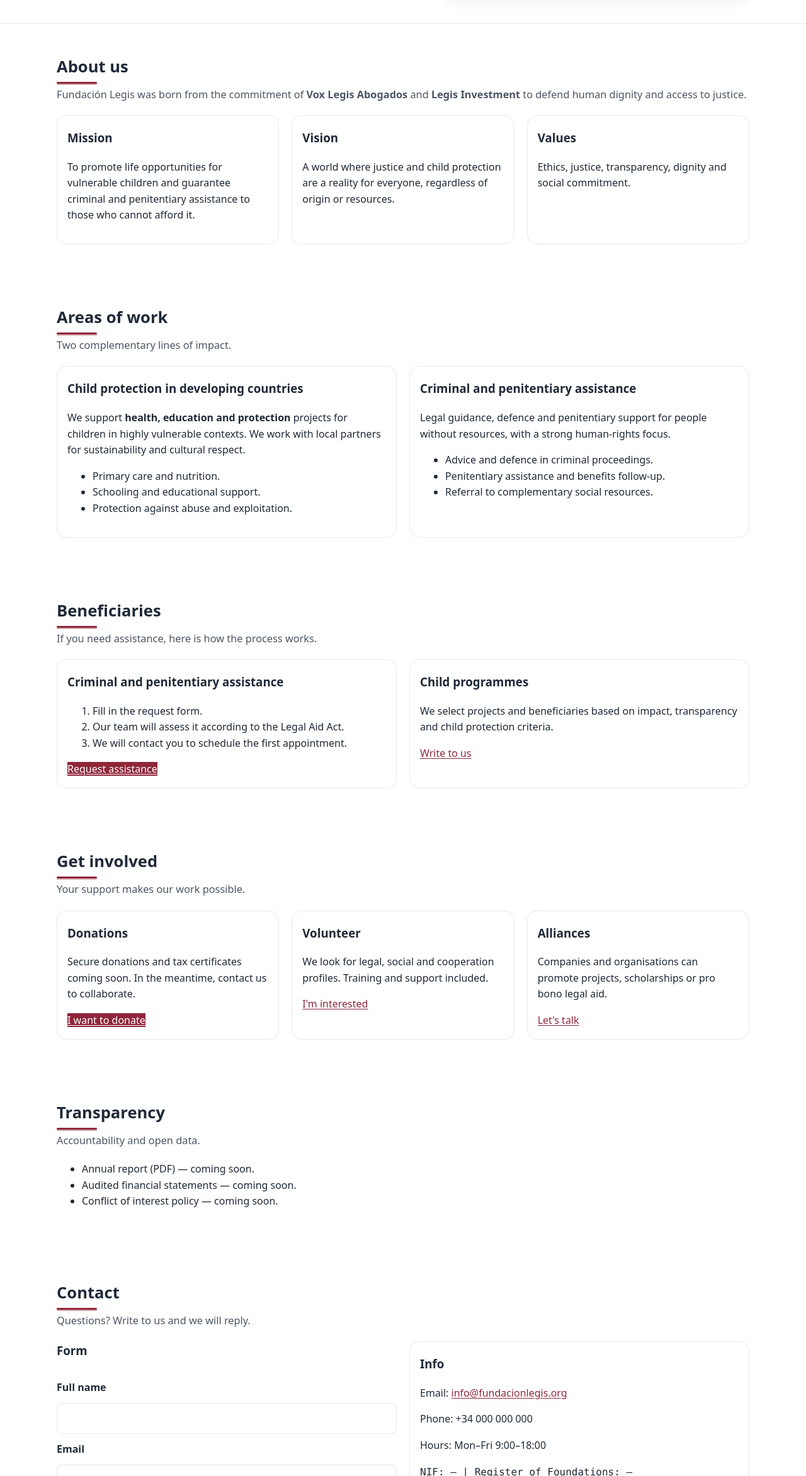
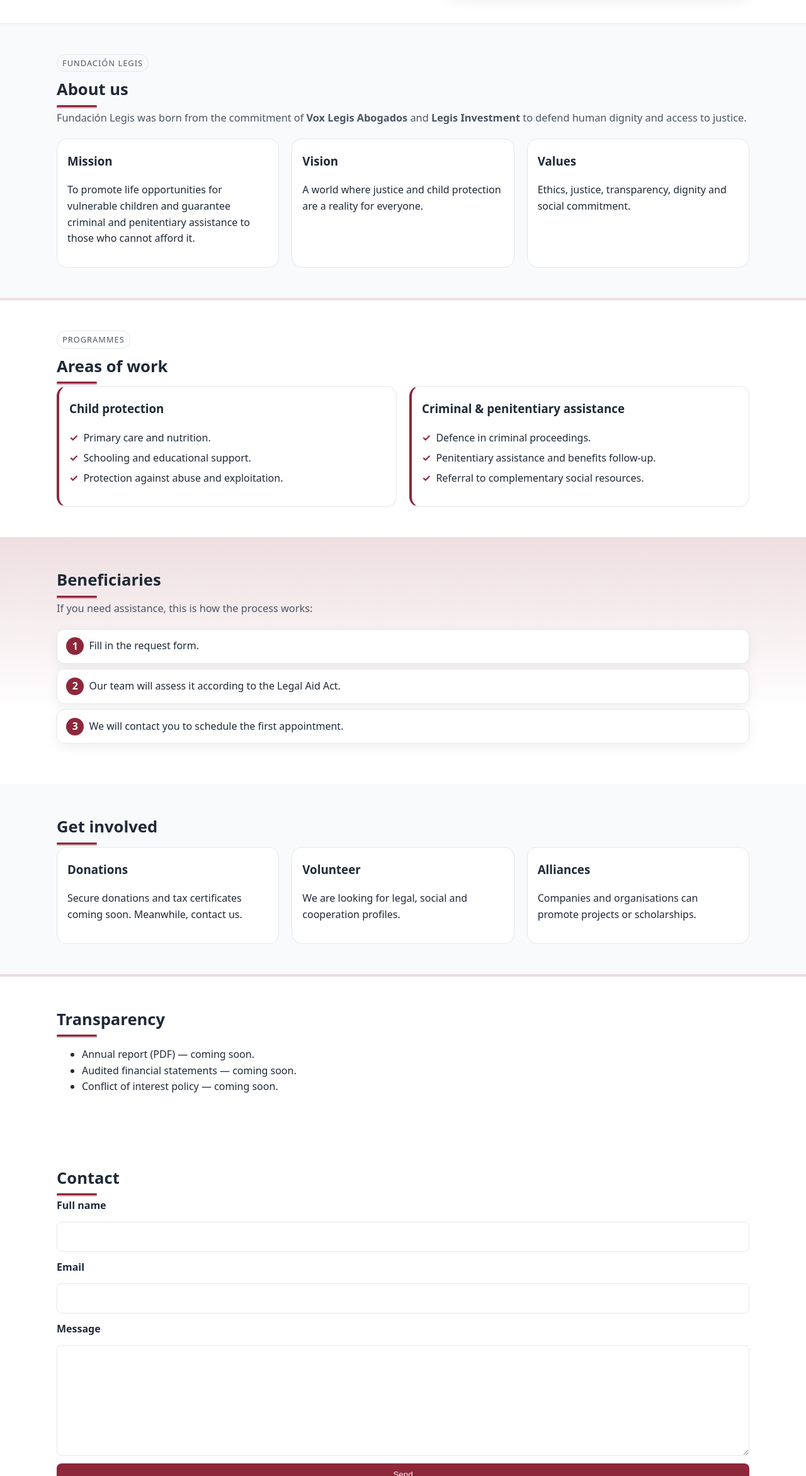
Before and after one commit to elmaigor/fundacion-legis, a plain HTML site: page en/index.html in a window 1280 px wide. Shown: the part 456-2800 px from the top of the page at 63% size. Drawn offline with Linux system fonts and the light colour scheme.

Commit message:
Update index.html

```diff
--- a/en/index.html
+++ b/en/index.html
@@ -11,7 +11,6 @@
   <link rel="alternate" hreflang="es" href="../index.html" />
   <meta name="description" content="Fundación Legis supports child protection projects in developing countries and provides criminal and penitentiary assistance for people without resources." />
   <meta name="theme-color" content="#8F273B" />
-  <meta name="generator" content="ChatGPT (GPT-5 Thinking)" />
   <meta name="author" content="Fundación Legis" />
 
   <!-- Open Graph -->
@@ -32,29 +31,6 @@
   <link rel="preload" as="image" href="../assets/img/logo-fundacion.jpg" />
   <link rel="stylesheet" href="../assets/css/styles.css" />
   <script src="../assets/js/main.js" defer></script>
-
-  <!-- Structured data -->
-  <script type="application/ld+json">
-  {
-    "@context": "https://schema.org",
-    "@type": "NGO",
-    "name": "Fundación Legis",
-    "url": "https://www.fundacionlegis.org/",
-    "logo": "https://www.fundacionlegis.org/assets/img/logo-fundacion.jpg",
-    "sameAs": [
-      "https://voxlegis.es/",
-      "https://legisinvestment.com/"
-    ],
-    "foundingDate": "2024",
-    "founder": [
-      { "@type": "Organization", "name": "Vox Legis Abogados" },
-      { "@type": "Organization", "name": "Legis Investment" }
-    ],
-    "areaServed": ["ES","EU","International"],
-    "email": "info@fundacionlegis.org",
-    "description": "Fundación Legis supports child protection projects in developing countries and provides criminal and penitentiary assistance for people without resources."
-  }
-  </script>
 </head>
 <body>
   <a href="#main" class="skip-link">Skip to main content</a>
@@ -69,16 +45,15 @@
         <span class="menu-icon" aria-hidden="true"></span>
         <span class="menu-text">Menu</span>
       </button>
-
       <nav id="site-nav" class="navlinks" role="navigation" aria-label="Primary navigation">
         <a href="#about">About us</a>
         <a href="#programmes">Programmes</a>
         <a href="#beneficiaries">Beneficiaries</a>
+        <a href="#get-involved">Get involved</a>
         <a href="#transparency">Transparency</a>
         <a href="news.html">News</a>
         <a href="#contact" class="cta">Contact</a>
         <a class="lang-switch" href="../">ES</a>
-
       </nav>
     </div>
   </header>
@@ -90,7 +65,7 @@
         <p>We support child protection in developing countries and provide criminal and penitentiary assistance for people without resources.</p>
         <div class="actions">
           <a class="cta" href="#get-involved">Get involved</a>
-          <a class="ghost" href="#request-assistance">Request assistance</a>
+          <a class="ghost" href="#contact">Request assistance</a>
         </div>
 
         <div class="stats mt-3" aria-label="Key figures">
@@ -119,47 +94,36 @@
   </section>
 
   <main id="main" tabindex="-1">
-    <section id="about" class="section">
+    <section id="about" class="section section--alt">
       <div class="container">
+        <span class="eyebrow">Fundación Legis</span>
         <h2>About us</h2>
         <p class="lead">Fundación Legis was born from the commitment of <strong>Vox Legis Abogados</strong> and <strong>Legis Investment</strong> to defend human dignity and access to justice.</p>
         <div class="grid-3">
-          <article class="card">
-            <h3>Mission</h3>
-            <p>To promote life opportunities for vulnerable children and guarantee criminal and penitentiary assistance to those who cannot afford it.</p>
-          </article>
-          <article class="card">
-            <h3>Vision</h3>
-            <p>A world where justice and child protection are a reality for everyone, regardless of origin or resources.</p>
-          </article>
-          <article class="card">
-            <h3>Values</h3>
-            <p>Ethics, justice, transparency, dignity and social commitment.</p>
-          </article>
+          <article class="card"><h3>Mission</h3><p>To promote life opportunities for vulnerable children and guarantee criminal and penitentiary assistance to those who cannot afford it.</p></article>
+          <article class="card"><h3>Vision</h3><p>A world where justice and child protection are a reality for everyone.</p></article>
+          <article class="card"><h3>Values</h3><p>Ethics, justice, transparency, dignity and social commitment.</p></article>
         </div>
       </div>
     </section>
 
-    <section id="programmes" class="section" aria-labelledby="hdr-prog">
+    <section id="programmes" class="section section--divider" aria-labelledby="hdr-prog">
       <div class="container">
+        <span class="eyebrow">Programmes</span>
         <h2 id="hdr-prog">Areas of work</h2>
-        <p class="lead">Two complementary lines of impact.</p>
-
         <div class="grid-2">
-          <article class="card">
-            <h3>Child protection in developing countries</h3>
-            <p>We support <strong>health, education and protection</strong> projects for children in highly vulnerable contexts. We work with local partners for sustainability and cultural respect.</p>
-            <ul>
+          <article class="card card--accent">
+            <h3>Child protection</h3>
+            <ul class="check">
               <li>Primary care and nutrition.</li>
               <li>Schooling and educational support.</li>
               <li>Protection against abuse and exploitation.</li>
             </ul>
           </article>
-          <article class="card">
-            <h3>Criminal and penitentiary assistance</h3>
-            <p>Legal guidance, defence and penitentiary support for people without resources, with a strong human-rights focus.</p>
-            <ul>
-              <li>Advice and defence in criminal proceedings.</li>
+          <article class="card card--accent">
+            <h3>Criminal & penitentiary assistance</h3>
+            <ul class="check">
+              <li>Defence in criminal proceedings.</li>
               <li>Penitentiary assistance and benefits follow-up.</li>
               <li>Referral to complementary social resources.</li>
             </ul>
@@ -168,57 +132,32 @@
       </div>
     </section>
 
-    <section id="beneficiaries" class="section">
+    <section id="beneficiaries" class="section section--brand">
       <div class="container">
         <h2>Beneficiaries</h2>
-        <p class="lead">If you need assistance, here is how the process works.</p>
-        <div class="grid-2">
-          <article class="card">
-            <h3>Criminal and penitentiary assistance</h3>
-            <ol>
+        <p class="lead">If you need assistance, this is how the process works:</p>
+        <ol class="steps">
           <li>Fill in the request form.</li>
           <li>Our team will assess it according to the Legal Aid Act.</li>
           <li>We will contact you to schedule the first appointment.</li>
         </ol>
-            <a class="cta" href="#request-assistance">Request assistance</a>
-          </article>
-          <article class="card">
-            <h3>Child programmes</h3>
-            <p>We select projects and beneficiaries based on impact, transparency and child protection criteria.</p>
-            <a class="ghost" href="#contact">Write to us</a>
-          </article>
+      </div>
+    </section>
+
+    <section id="get-involved" class="section section--alt">
+      <div class="container">
+        <h2>Get involved</h2>
+        <div class="grid-3">
+          <article class="card"><h3>Donations</h3><p>Secure donations and tax certificates coming soon. Meanwhile, contact us.</p></article>
+          <article class="card"><h3>Volunteer</h3><p>We are looking for legal, social and cooperation profiles.</p></article>
+          <article class="card"><h3>Alliances</h3><p>Companies and organisations can promote projects or scholarships.</p></article>
         </div>
       </div>
     </section>
 
-    <section id="get-involved" class="section">
-      <div class="container">
-        <h2>Get involved</h2>
-        <p class="lead">Your support makes our work possible.</p>
-        <div class="grid-3">
-          <article class="card">
-            <h3>Donations</h3>
-            <p>Secure donations and tax certificates coming soon. In the meantime, contact us to collaborate.</p>
-            <a class="cta" href="#contact">I want to donate</a>
-          </article>
-          <article id="volunteer" class="card">
-            <h3>Volunteer</h3>
-            <p>We look for legal, social and cooperation profiles. Training and support included.</p>
-            <a class="ghost" href="#contact">I'm interested</a>
-          </article>
-          <article id="alliances" class="card">
-            <h3>Alliances</h3>
-            <p>Companies and organisations can promote projects, scholarships or pro bono legal aid.</p>
-            <a class="ghost" href="#contact">Let's talk</a>
-          </article>
-        </div>
-      </div>
-    </section>
-
-    <section id="transparency" class="section">
+    <section id="transparency" class="section section--divider">
       <div class="container">
         <h2>Transparency</h2>
-        <p class="lead">Accountability and open data.</p>
         <ul>
           <li>Annual report (PDF) — coming soon.</li>
           <li>Audited financial statements — coming soon.</li>
@@ -230,40 +169,15 @@
     <section id="contact" class="section">
       <div class="container">
         <h2>Contact</h2>
-        <p class="lead">Questions? Write to us and we will reply.</p>
-        <div class="grid-2">
         <form id="request-assistance" action="mailto:info@fundacionlegis.org" method="post" enctype="text/plain" aria-labelledby="contact-form-title">
-            <h3 id="contact-form-title" class="mt-0">Form</h3>
           <label for="name">Full name</label>
           <input id="name" name="name" type="text" autocomplete="name" required />
           <label for="email">Email</label>
           <input id="email" name="email" type="email" autocomplete="email" required />
-            <label for="topic">Subject</label>
-            <select id="topic" name="topic">
-              <option>Criminal/Penitentiary assistance</option>
-              <option>Children / Cooperation</option>
-              <option>Donations</option>
-              <option>Volunteering</option>
-              <option>Other</option>
-            </select>
           <label for="msg">Message</label>
           <textarea id="msg" name="message" rows="6" required></textarea>
-            <div>
-              <input id="privacy" type="checkbox" required aria-describedby="privacy-help" />
-              <label for="privacy">I have read and accept the <a href="../privacy.html">privacy policy</a>.</label>
-              <div id="privacy-help" class="visually-hidden">You must accept the privacy policy to send the form.</div>
-            </div>
           <button type="submit">Send</button>
-            <p class="note">Sending opens your email client. Or write to <a href="mailto:info@fundacionlegis.org">info@fundacionlegis.org</a>.</p>
         </form>
-          <aside class="card">
-            <h3 class="mt-0">Info</h3>
-            <p>Email: <a href="mailto:info@fundacionlegis.org">info@fundacionlegis.org</a></p>
-            <p>Phone: +34 000 000 000</p>
-            <p>Hours: Mon–Fri 9:00–18:00</p>
-            <p class="mono">NIF: — | Register of Foundations: —</p>
-          </aside>
-        </div>
       </div>
     </section>
   </main>
@@ -283,19 +197,6 @@
           <li><a href="../cookies.html">Cookies policy</a></li>
         </ul>
       </nav>
-      <nav aria-label="Get involved">
-        <h3 class="mt-0">Get involved</h3>
-        <ul>
-          <li><a href="#get-involved">Donate</a></li>
-          <li><a href="#volunteer">Volunteer</a></li>
-          <li><a href="#alliances">Alliances</a></li>
-        </ul>
-      </nav>
-      <section aria-label="Contact">
-        <h3 class="mt-0">Contact</h3>
-        <p class="mb-0">Email: <a href="mailto:info@fundacionlegis.org">info@fundacionlegis.org</a></p>
-        <p>Phone: +34 000 000 000</p>
-      </section>
     </div>
     <div class="container" style="padding:.75rem 0; border-top:1px solid #111;">
       <small>© 2025 Fundación Legis. All rights reserved.</small>
```
Lines whose indentation alone changed are shown as unchanged.
